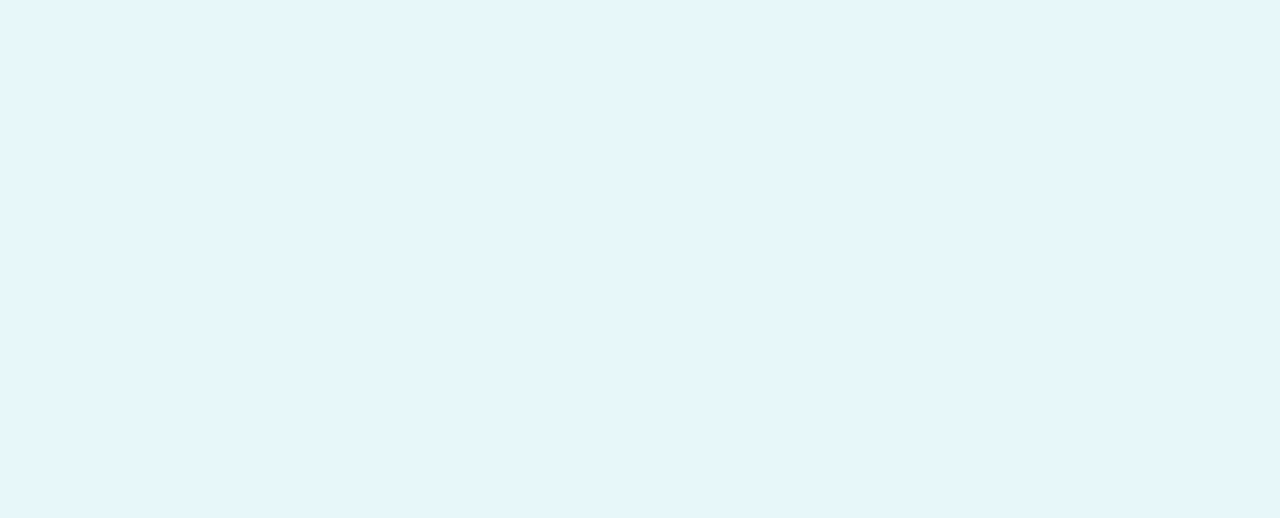
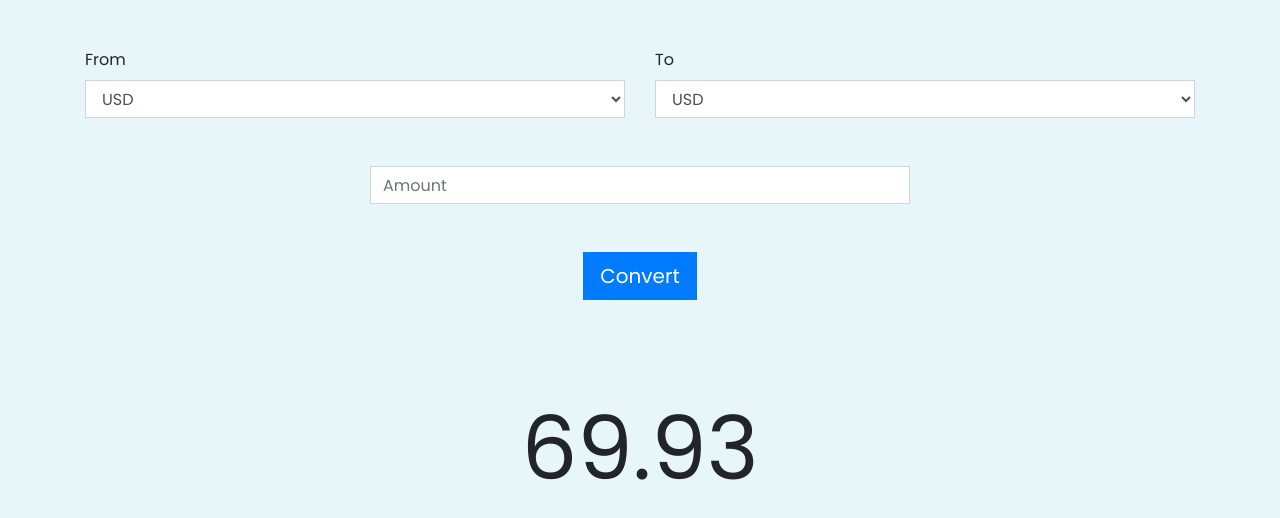
Before and after one commit to geekanant/Currency-Converter-VueJS, a plain HTML site: page index.html in a window 1280 px wide. Drawn offline with nearby package versions, Linux system fonts and the light colour scheme.

Commit message:
Basic Layout

```diff
--- a/index.html
+++ b/index.html
@@ -17,7 +17,48 @@
     }
   </style>
 </head>
+
 <body>
+    <div id="app">
+        <div class="container my-5">
+            <div class="row">
+                <div class="col-md-6">
+                    <label>From</label>
 
+                    <select name="" id="" class="form-control">
+                        <option value="">USD</option>
+                        <option value="">INR</option>
+                    </select>
+                </div>
+                <div class="col-md-6">
+                        <label>To</label>
+
+                        <select name="" id="" class="form-control">
+                            <option value="">USD</option>
+                            <option value="">INR</option>
+                        </select>
+                    </div>
+            </div>
+
+            <div class="row">
+                <div class="col-md-6 offset-md-3">
+                    <div class="input-form-control my-5">
+                        <input type="text" placeholder="Amount" class="form-control my-5">
+                        <div class="text-center">
+                            <button class="btn btn-lg btn-primary">Convert</button>
+                        </div>
+                    </div>
+                </div>
+            </div>
+
+            <div class="row">
+                <div class="col-md-6 offset-md-3">
+                    <h1 class="text-center display-2 mt-5">69.93</h1>
+                </div>
+            </div>
+        </div>
+    </div>
+    <script src="https://cdn.jsdelivr.net/npm/vue/dist/vue.js"></script>
 </body>
+
 </html>
```
